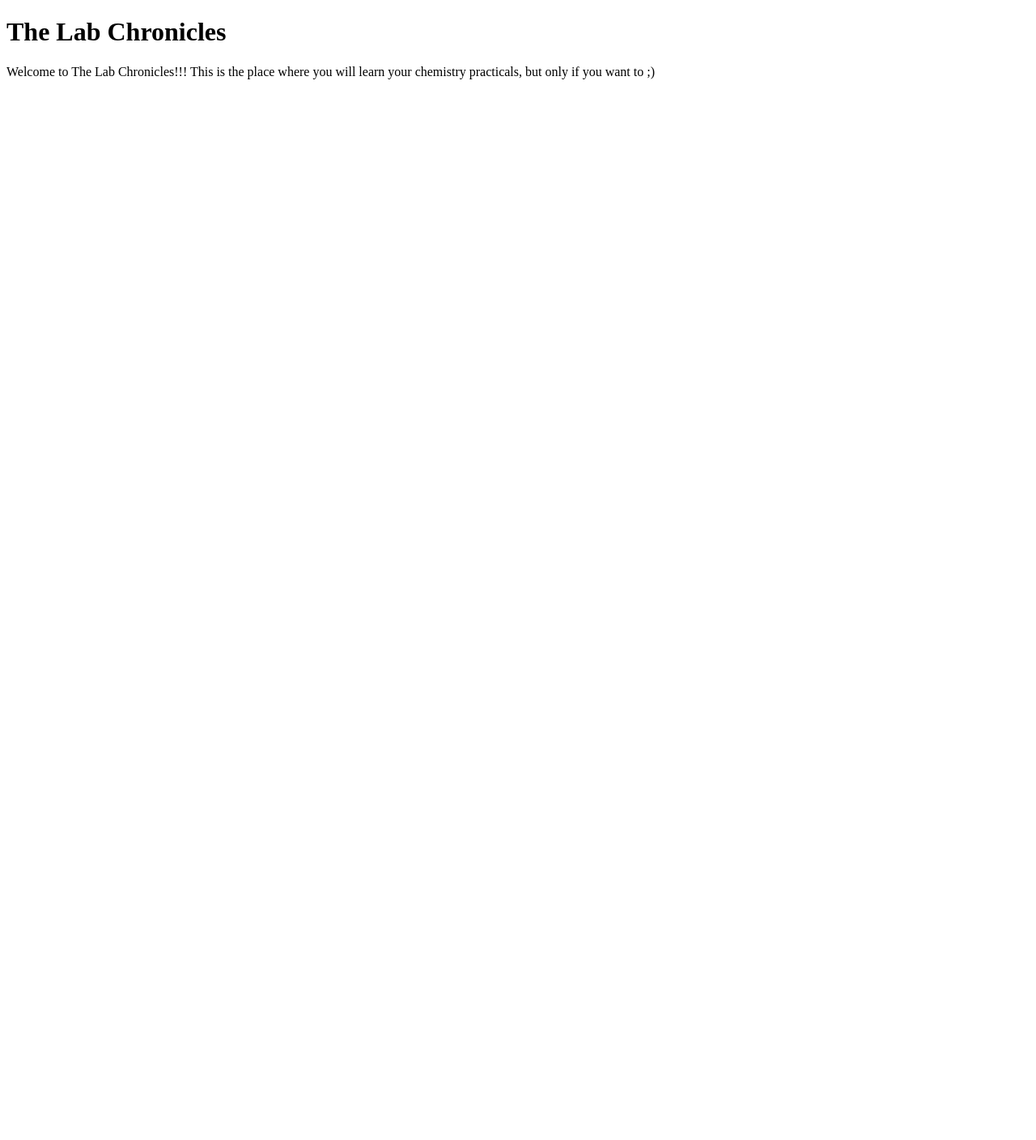
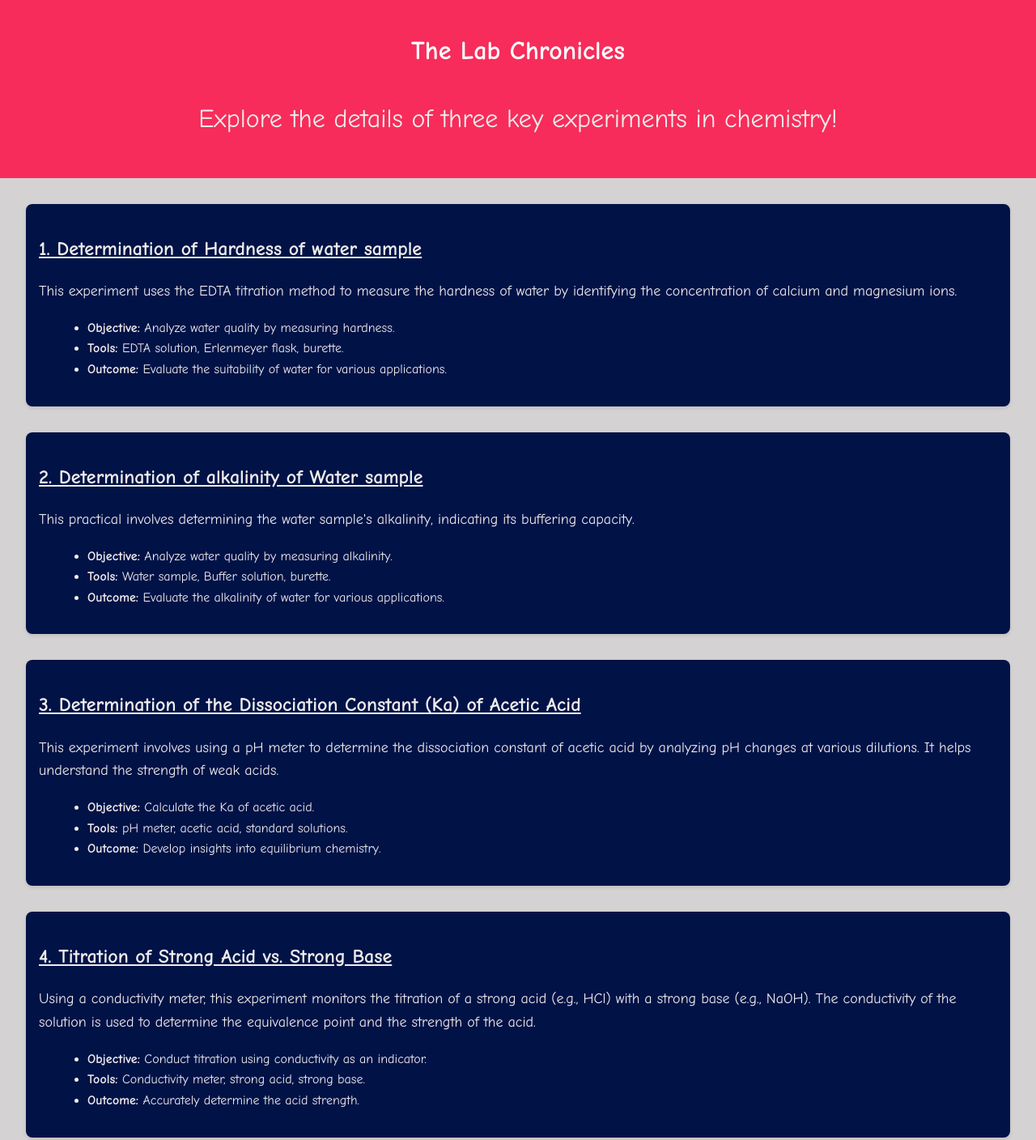
Before and after one commit to vyarth-18/The_Lab_Chronicles, a plain HTML site: page index.html in a window 1280 px wide. Shown: the whole page at 81% size. Before the commit the page ends 800 px from the top, so only its background shows below. Drawn offline with Linux system fonts and the light colour scheme.

Commit message:
Update index.html

```diff
--- a/index.html
+++ b/index.html
@@ -1,14 +1,94 @@
+
 <!DOCTYPE html>
 <html lang="en">
 <head>
     <meta charset="UTF-8">
     <meta name="viewport" content="width=device-width, initial-scale=1.0">
-    <title>The Lab Chronicles</title>
+    <title >The Lab Chronicles</title>
+    <style>
+        body {font-family: Comic Sans MS, sans-serif;
+            font-family: Arial, sans-serif;
+            line-height: 1.6;
+            margin: 0;
+            padding: 0;
+            background-color: #d4d2d2;
+            color: #333;
+        }
+        header {font-family: Comic Sans MS, sans-serif;
+            background: #F72C5B;
+            color: #fff;
+            padding: 1rem 0;
+            text-align: center;
+        }
+        section {font-family: Comic Sans MS, sans-serif;
+            margin: 2rem;
+            padding: 1rem;
+            background: #011247;
+            border-radius: 8px;
+            box-shadow: 0 2px 5px rgba(0, 0, 0, 0.1);
+        }
+        h2 {font-family: Comic Sans MS, sans-serif;
+            color: #EEEDEB;
+        }
+        p {font-family: Comic Sans MS, sans-serif;
+            color: #EEEDEB; font-size: large;
+        }
+        li {font-family: Comic Sans MS, sans-serif;
+            color: #EEEDEB;
+        }
+        ul {font-family: Comic Sans MS, sans-serif;
+            margin-left: 20px;color: #EEEDEB;
+        }
+    </style>
 </head>
 <body>
-    <h1>The Lab Chronicles</h1>
+    <header>
+        <h1 style="font-size: xx-large;">The Lab Chronicles</h1>
+        <p style="font-size: xx-large;">Explore the details of three key experiments in chemistry!</p>
+    </header>
 
-    <p> Welcome to The Lab Chronicles!!! This is the place where you will learn your chemistry practicals, but only if you want to ;) </p>
+    <section>
+        <h2><a href="Practical 1b.html" style="font-family: Comic Sans MS, sans-serif;
+            color: #EEEDEB;">1. Determination of Hardness of water sample </a></h2>
+        <p>This experiment uses the EDTA titration method to measure the hardness of water by identifying the concentration of calcium and magnesium ions. </p>
+        <ul>
+            <li><strong>Objective:</strong> Analyze water quality by measuring hardness.</li>
+            <li><strong>Tools:</strong> EDTA solution, Erlenmeyer flask, burette.</li>
+            <li><strong>Outcome:</strong> Evaluate the suitability of water for various applications.</li>
+        </ul>
+    </section>
 
+    <section>
+        <h2><a href="Practical 1.html" style="font-family: Comic Sans MS, sans-serif;
+            color: #EEEDEB;">2. Determination of alkalinity of Water sample</a></h2>
+        <p>This practical involves determining the water sample's alkalinity, indicating its buffering capacity.</p>
+        <ul>
+            <li><strong>Objective:</strong> Analyze water quality by measuring alkalinity.</li>
+            <li><strong>Tools:</strong> Water sample, Buffer solution, burette.</li>
+            <li><strong>Outcome:</strong> Evaluate the alkalinity of water for various applications.</li>
+        </ul>
+    </section>
+
+    <section>
+        <h2><a href="Practical 2.html" style="font-family: Comic Sans MS, sans-serif;
+            color: #EEEDEB;">3. Determination of the Dissociation Constant (Ka) of Acetic Acid</a></h2>
+        <p>This experiment involves using a pH meter to determine the dissociation constant of acetic acid by analyzing pH changes at various dilutions. It helps understand the strength of weak acids.</p>
+        <ul>
+            <li><strong>Objective:</strong> Calculate the Ka of acetic acid.</li>
+            <li><strong>Tools:</strong> pH meter, acetic acid, standard solutions.</li>
+            <li><strong>Outcome:</strong> Develop insights into equilibrium chemistry.</li>
+        </ul>
+    </section>
+
+    <section>
+        <h2><a href="Practical 3.html" style="font-family: Comic Sans MS, sans-serif;
+            color: #EEEDEB;">4. Titration of Strong Acid vs. Strong Base</a></h2>
+        <p>Using a conductivity meter, this experiment monitors the titration of a strong acid (e.g., HCl) with a strong base (e.g., NaOH). The conductivity of the solution is used to determine the equivalence point and the strength of the acid.</p>
+        <ul>
+            <li><strong>Objective:</strong> Conduct titration using conductivity as an indicator.</li>
+            <li><strong>Tools:</strong> Conductivity meter, strong acid, strong base.</li>
+            <li><strong>Outcome:</strong> Accurately determine the acid strength.</li>
+        </ul>
+    </section>
 </body>
 </html>
```
